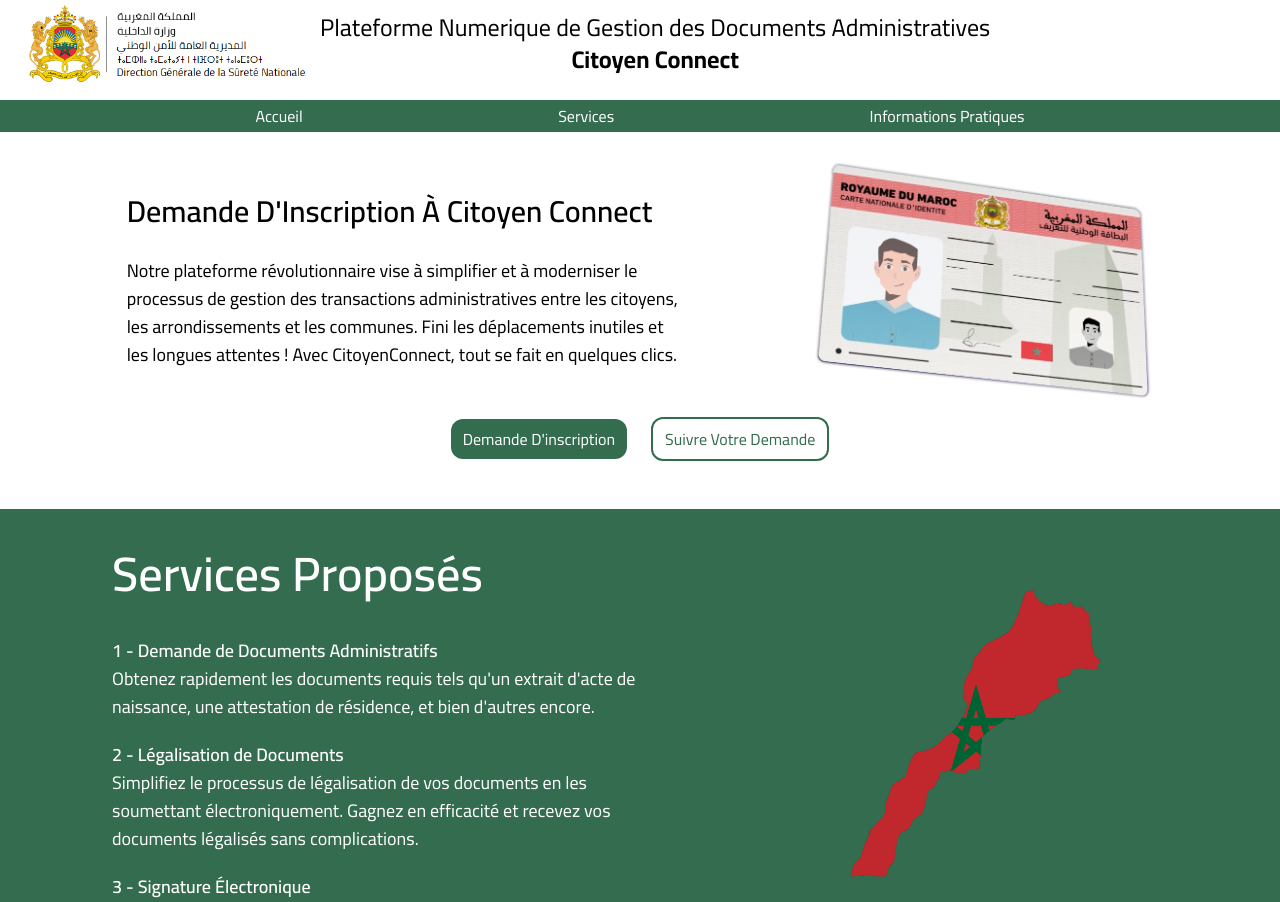
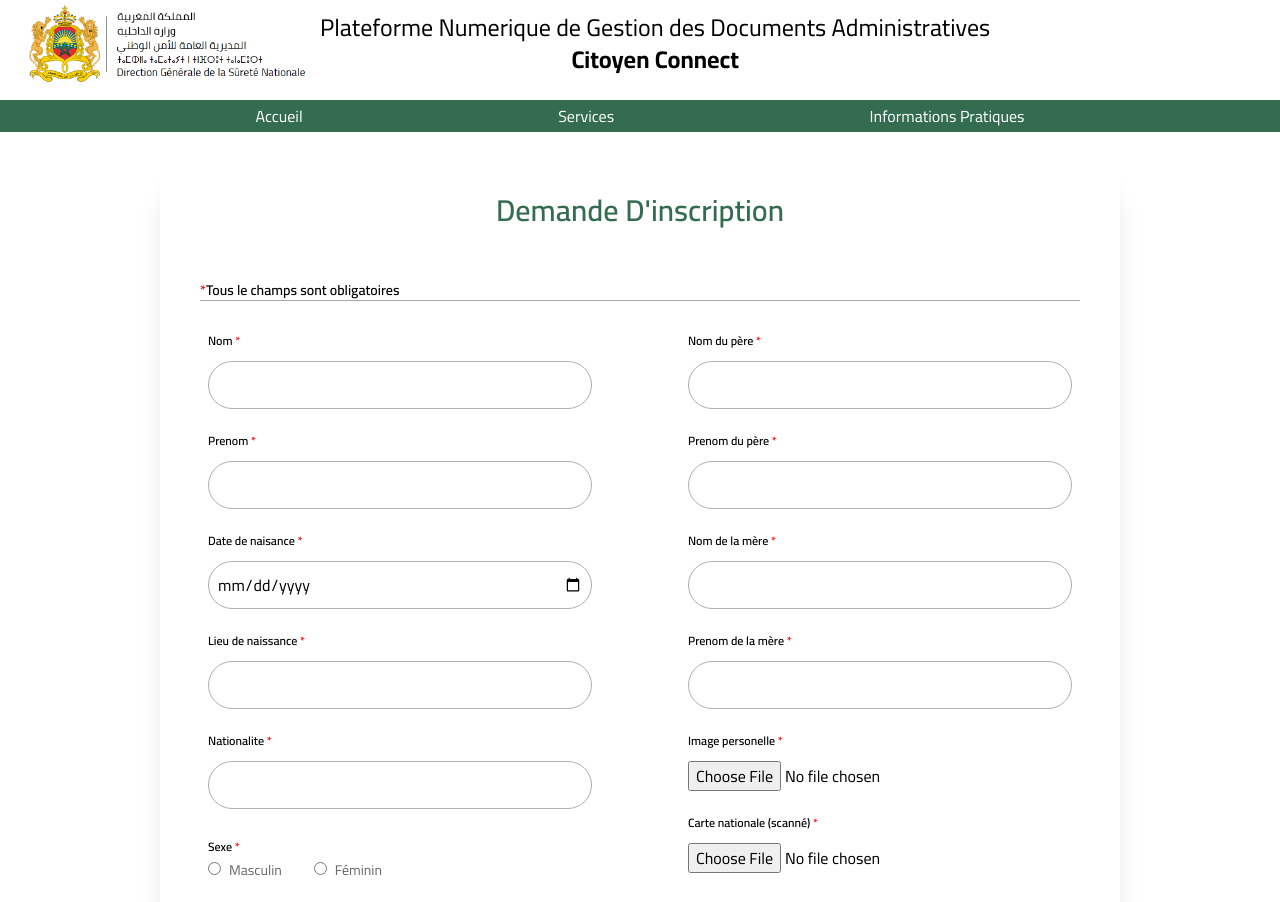
Before and after one commit to haitammabrouk/CitoyenConnect, a React (Vite) app: page / in a window 1280 px wide. Shown: the top 902 px of the page. Built offline with nearby package versions, Linux system fonts and the light colour scheme.

Commit message:
save demande inscription page

```diff
--- a/src/App.jsx
+++ b/src/App.jsx
@@ -1,10 +1,10 @@
-import Home from "./pages/Home"
+import DemandeInscription from "./pages/DemandeInscription"
 
 function App() {
 
   return (
     <>
-    <Home />
+    <DemandeInscription />
     </>
   )
 }
--- a/src/pages/DemandeInscription.jsx
+++ b/src/pages/DemandeInscription.jsx
@@ -1,9 +1,87 @@
+import Navbar from "../components/Navbar"
 
 
 function DemandeInscription() {
   return (
     <div className="w-full">
+        <Navbar />
+        <div className="page-content font-cairo flex justify-center mt-10">
+            <div className="form w-9/12 shadow-xl rounded-sm">
+                <h1 className="text-center text-3xl font-semibold text-[#336C4E] py-5">Demande D'inscription</h1>
+                <p className="text-sm font-semibold  pt-8 border-b border-b-[#A5AAA5] mx-10"><span className="text-[#FF0000]">*</span>Tous le champs sont obligatoires</p>
+                <form className="pt-8" action="" method="post">
+                    <div className="parts flex flex-wrap justify-around">
+                        <div className="first-part space-y-6">
 
+                            <div className="nom">
+                                <label className="text-xs font-semibold block pb-3" htmlFor="nom">Nom <span className="text-[#FF0000]">*</span></label>
+                                <input className="border border-[#B0B0B0] h-12 w-96 pl-2 rounded-3xl outline-none" type="text" id="nom" name="nom" required />
+                            </div>
+                            <div className="prenom">
+                                <label className="text-xs font-semibold block pb-3" htmlFor="prenom">Prenom <span className="text-[#FF0000]">*</span></label>
+                                <input className="border border-[#B0B0B0] h-12 w-96 pl-2 rounded-3xl outline-none" type="text" id="prenom" name="prenom" required />
+                            </div>
+                            <div className="date">
+                                <label className="text-xs font-semibold block pb-3" htmlFor="date">Date de naisance <span className="text-[#FF0000]">*</span></label>
+                                <input className="border border-[#B0B0B0] pr-2 h-12 w-96 pl-2 rounded-3xl outline-none" type="date" id="date" name="date" required />
+                            </div>
+                            <div className="lieu">
+                                <label className="text-xs font-semibold block pb-3" htmlFor="lieu">Lieu de naissance <span className="text-[#FF0000]">*</span></label>
+                                <input className="border border-[#B0B0B0] h-12 w-96 pl-2 rounded-3xl outline-none" type="text" id="lieu" name="lieu" required />
+                            </div>
+                            <div className="nationalite">
+                                <label className="text-xs font-semibold block pb-3" htmlFor="nationalite">Nationalite <span className="text-[#FF0000]">*</span></label>
+                                <input className="border border-[#B0B0B0] h-12 w-96 pl-2 rounded-3xl outline-none" type="text" id="nationalite" name="nationalite" />
+                            </div>
+                            <div className="sexe">
+                                <label htmlFor="sexe" className="text-xs font-semibold pb-3">Sexe <span className="text-[#FF0000]">*</span></label>
+                                <div className="flex space-x-8">
+                                    <div className="male">
+                                        <input id="male" type="radio" name="sexe" />
+                                        <label className="text-sm text-[#676867] pl-2" htmlFor="male">Masculin</label>
+                                    </div>
+                                    <div className="female">
+                                        <input id="female" type="radio" name="sexe" />
+                                        <label className="text-sm text-[#676867] pl-2" htmlFor="female">Féminin</label>
+                                    </div>
+                                </div>
+
+                            </div>
+
+                        </div>
+                        <div className="second-part space-y-6">
+                            <div className="nom_pere">
+                                <label className="text-xs font-semibold block pb-3" htmlFor="nom_pere">Nom du père <span className="text-[#FF0000]">*</span></label>
+                                <input className="border border-[#B0B0B0] h-12 w-96 pl-2 rounded-3xl outline-none" type="text" id="nom_pere" name="nom_pere" />
+                            </div>
+                            <div className="prenom_pere">
+                                <label className="text-xs font-semibold block pb-3" htmlFor="prenom_pere">Prenom du père <span className="text-[#FF0000]">*</span></label>
+                                <input className="border border-[#B0B0B0] h-12 w-96 pl-2 rounded-3xl outline-none" type="text" id="prenom_pere" name="nom_pere" />
+                            </div>
+                            <div className="nom_mere">
+                                <label className="text-xs font-semibold block pb-3" htmlFor="nom_mere">Nom de la mère <span className="text-[#FF0000]">*</span></label>
+                                <input className="border border-[#B0B0B0] h-12 w-96 pl-2 rounded-3xl outline-none" type="text" id="nom_mere" name="nom_mere" />
+                            </div>
+                            <div className="prenom_mere">
+                                <label className="text-xs font-semibold block pb-3" htmlFor="prenom_mere">Prenom de la mère <span className="text-[#FF0000]">*</span></label>
+                                <input className="border border-[#B0B0B0] pb-3 h-12 w-96 pl-2 rounded-3xl outline-none" type="text" id="prenom_mere" name="prenom_mere" />
+                            </div>
+                            <div className="image">
+                                <label className="text-xs font-semibold block pb-3" htmlFor="image">Image personelle <span className="text-[#FF0000]">*</span></label>
+                                <input type="file" id="image" name="image" />
+                            </div>
+                            <div className="carte_national">
+                                <label className="text-xs font-semibold block pb-3" htmlFor="carte_national">Carte nationale (scanné) <span className="text-[#FF0000]">*</span></label>
+                                <input type="file" id="carte_national" name="carte_national" />
+                            </div>
+                        </div>
+                    </div>
+                    <div className="btn flex justify-center py-12">
+                        <input type="submit" value="Valider" className="bg-[#336C4E] text-[#ffffff] rounded-xl px-10 py-2" />
+                    </div>
+                </form>
+            </div>
+        </div>
     </div>
   )
 }
```
